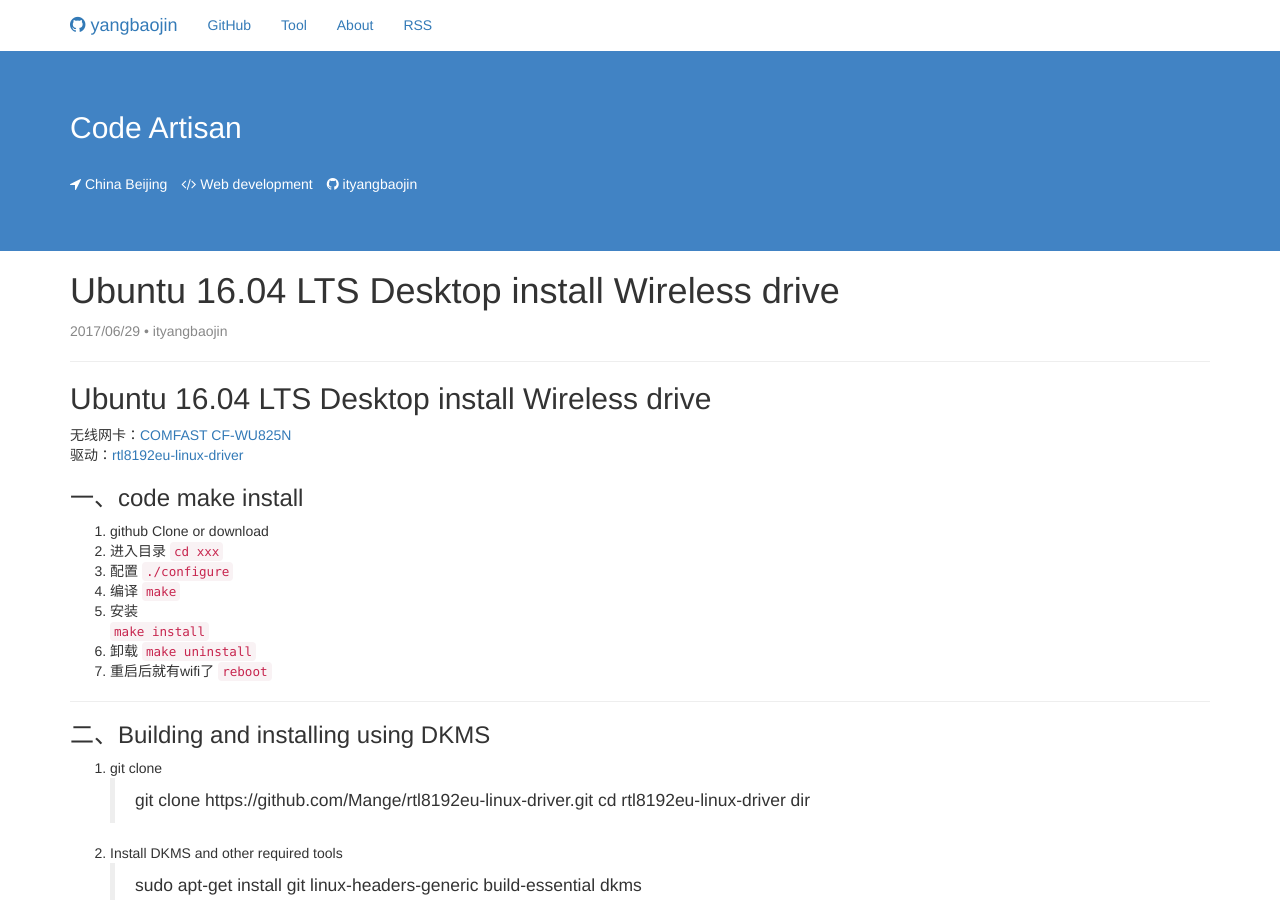
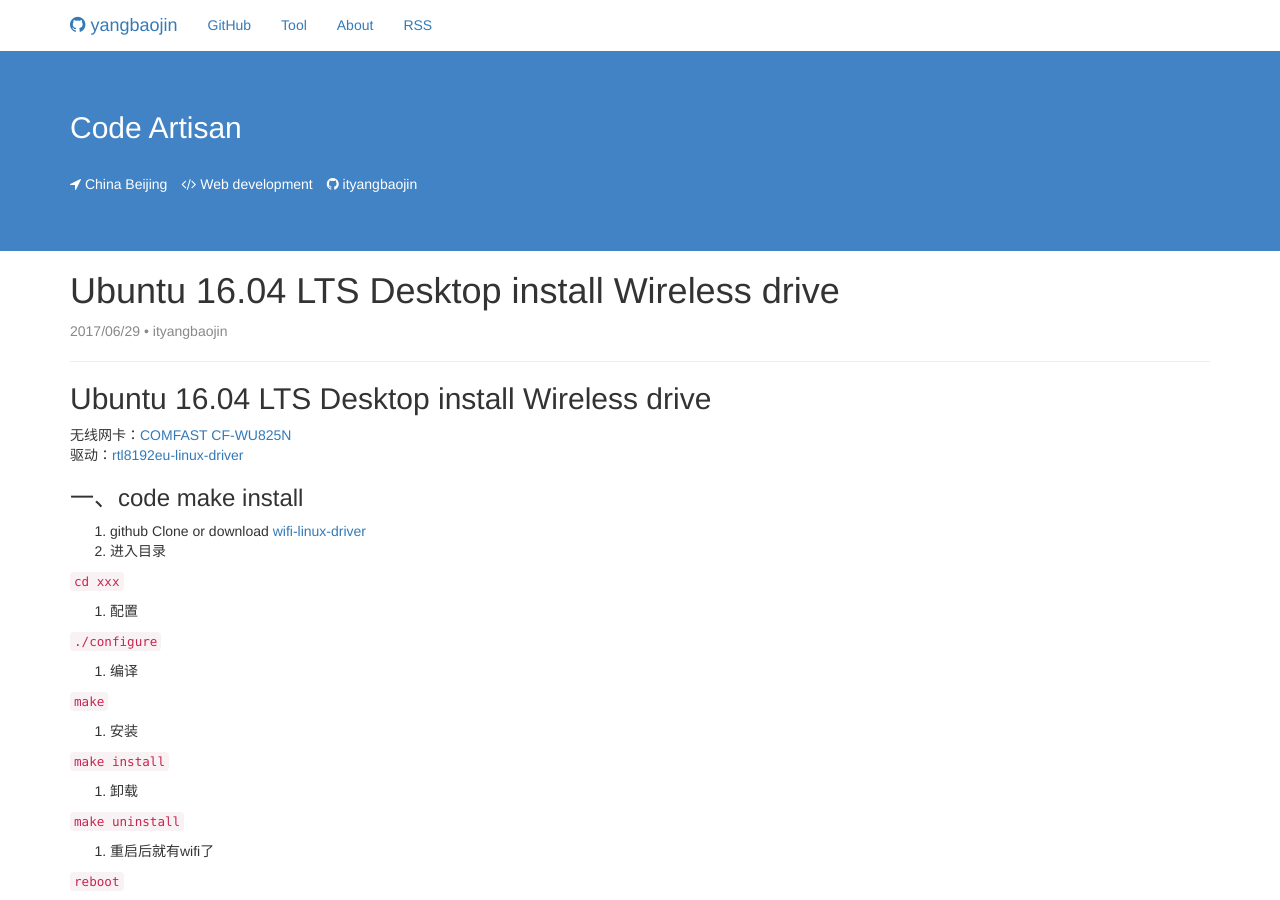
Before and after one commit to ityangbaojin/ityangbaojin.github.io, a Jekyll site: the page built from _posts/2017-06-09-ubuntu-install-wifi-driver.md, in a window 1280 px wide and 900 px high. Built offline with Jekyll 4.4.1, drawn with Linux system fonts in a browser that asks for light colours; comment, search, counter and statistics services are not loaded.

Commit message:
update wifi driver...

````diff
--- a/_posts/2017-06-09-ubuntu-install-wifi-driver.md
+++ b/_posts/2017-06-09-ubuntu-install-wifi-driver.md
@@ -12,18 +12,24 @@
 驱动：[rtl8192eu-linux-driver](https://github.com/Mange/rtl8192eu-linux-driver){:target="_blank"}
 
 ### 一、code make install
-1. github Clone or download
+1. github Clone or download [wifi-linux-driver](https://github.com/Mange/rtl8192eu-linux-driver){:target="_blank"}
 2. 进入目录
+
   ```cd xxx```
 3. 配置
+
   ```./configure```
 4. 编译
+
   ```make```
 5. 安装
+
   ```make install```
 6. 卸载
+
   ```make uninstall```
 7. 重启后就有wifi了
+
   ```reboot```
 
 ---
````
